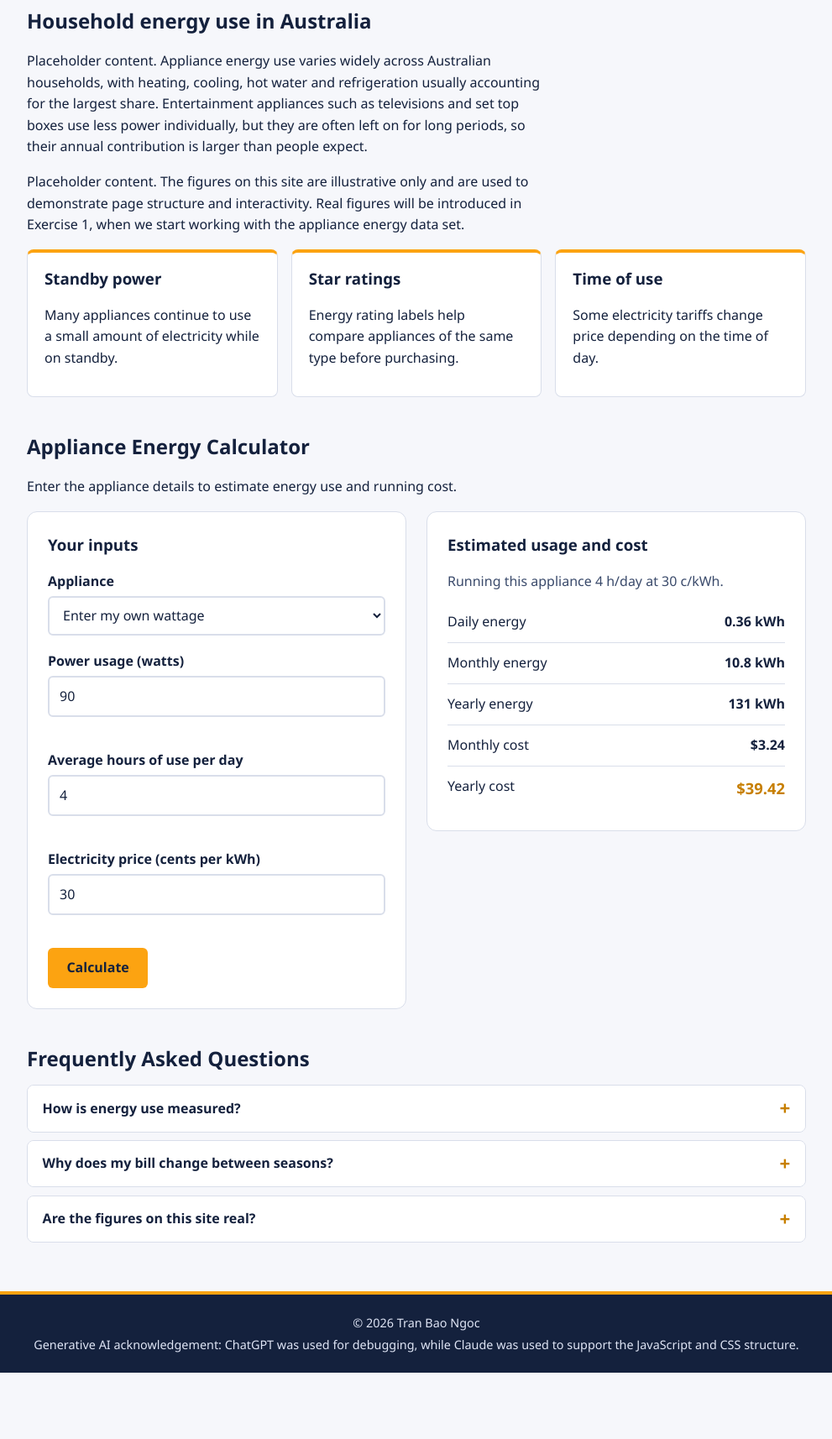
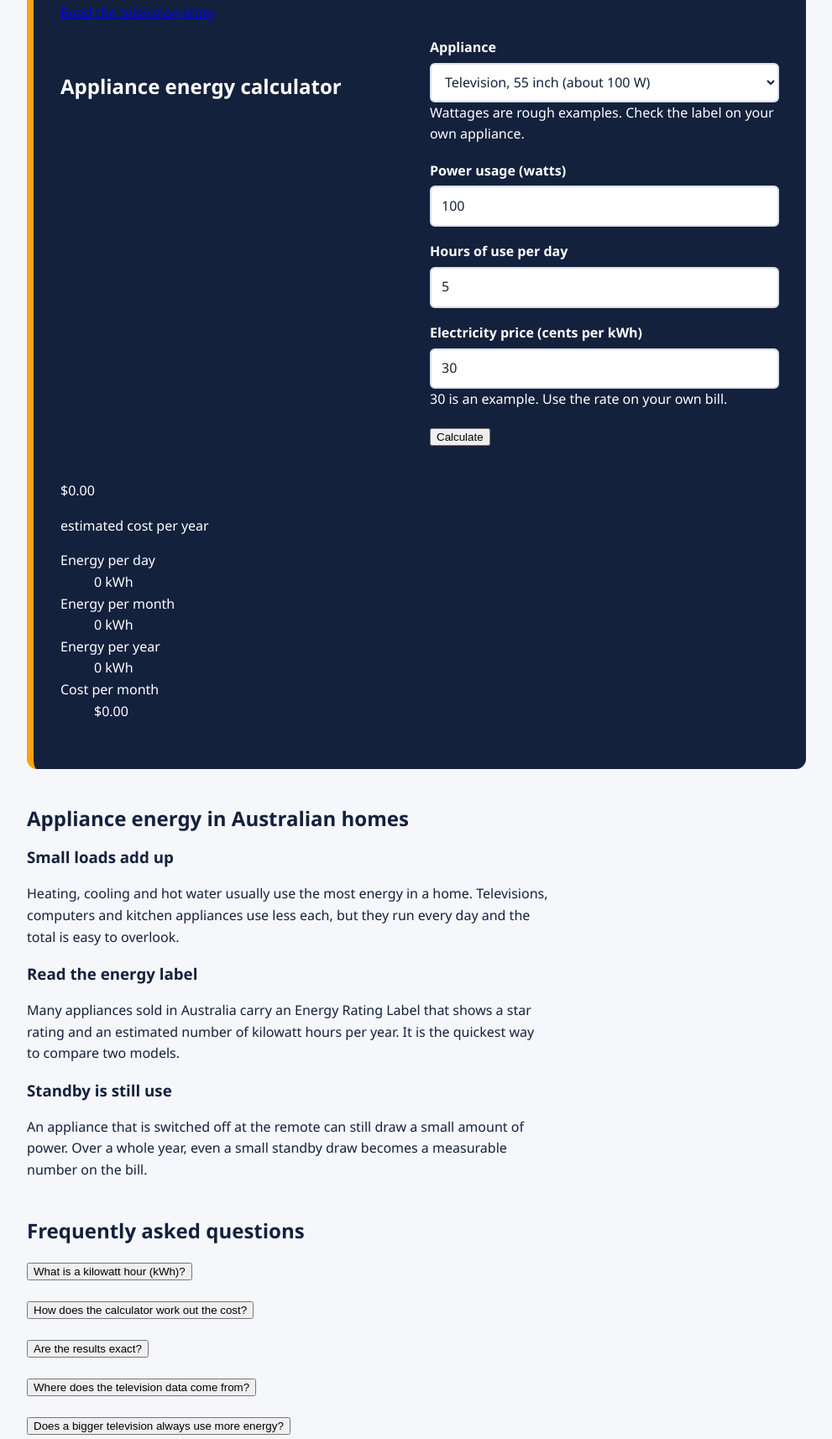
Before and after one commit to COS30045-Data-Visualisation/COS30045-Tran-Bao-Ngoc, a plain HTML site: page index.html in a window 1280 px wide. Shown: the part 363-2077 px from the top of the page at 84% size, without its empty margins (144-1135 px from the left). Before the commit the page ends 1998 px from the top, so only its background shows below. Drawn offline with Linux system fonts and the light colour scheme.

Commit message:
Update index.html

```diff
--- a/index.html
+++ b/index.html
@@ -3,237 +3,176 @@
 <head>
   <meta charset="UTF-8">
   <meta name="viewport" content="width=device-width, initial-scale=1">
-  <title>Home | Appliance Energy Consumption</title>
-
+  <title>Home | Appliance Energy Consumption Website</title>
+  <meta name="description" content="How much electricity do household appliances use in Australia, and what does it cost to run them?">
   <link rel="stylesheet" href="assets/css/style.css">
-  <script src="assets/js/main.js" defer></script>
-  <script src="assets/js/calculator.js" defer></script>
 </head>
-
 <body>
 
   <header class="site-header">
-    <nav class="nav">
-
-      <a class="nav-logo" href="index.html">
-        <img src="assets/images/PowerIcon.png" alt="Power logo">
+    <nav class="nav" aria-label="Main navigation">
+      <a class="nav__logo" href="index.html" aria-label="Appliance Energy Consumption, go to Home page">
+        <img src="assets/img/PowerIcon.png" alt="Power icon logo" width="40" height="40">
         <span>Appliance Energy</span>
       </a>
-
-      <ul class="nav-links">
-        <li><a class="active" href="index.html">Home</a></li>
+      <ul class="nav__links">
+        <li><a href="index.html" aria-current="page">Home</a></li>
         <li><a href="televisions.html">Televisions</a></li>
         <li><a href="about.html">About Us</a></li>
       </ul>
-
     </nav>
   </header>
 
+  <main>
+    <section class="hero">
+      <div class="container hero__grid">
+        <div>
+          <h1>What does your appliance cost to run?</h1>
+          <p class="lead">Every appliance in an Australian home draws power, and that power shows up on the bill. Pick an appliance, enter how long you use it, and see the energy and cost over a day, a month and a year.</p>
+          <p><a class="button" href="televisions.html">Read the television story</a></p>
+        </div>
 
-  <main>
-
-    <section class="hero">
-      <h1>What do your appliances actually cost to run?</h1>
-      <p class="lead">
-       Australian households run dozens of appliances, and very few of us know which ones drive the bill. This site collects plain explanations and a simple calculator so you can work it out for yourself.
-      </p>
-    </section>
-
-
-    <section>
-      <h2>Household energy use in Australia</h2>
-
-      <p>
-        Placeholder content. Appliance energy use varies widely across Australian households, with heating, cooling, hot water and refrigeration usually accounting for the largest share. Entertainment appliances such as televisions and set top boxes use less power individually, but they are often left on for long periods, so their annual contribution is larger than people expect.
-      </p>
-
-      <p>
-        Placeholder content. The figures on this site are illustrative only and are used to demonstrate page structure and interactivity. Real figures will be introduced in Exercise 1, when we start working with the appliance energy data set.
-      </p>
-
-      <div class="stats">
-
-        <article class="stat">
-          <h3>Standby power</h3>
-          <p>
-            Many appliances continue to use a small amount of electricity
-            while on standby.
-          </p>
-        </article>
-
-        <article class="stat">
-          <h3>Star ratings</h3>
-          <p>
-            Energy rating labels help compare appliances of the same type
-            before purchasing.
-          </p>
-        </article>
-
-        <article class="stat">
-          <h3>Time of use</h3>
-          <p>
-            Some electricity tariffs change price depending on the time
-            of day.
-          </p>
-        </article>
-
-      </div>
-    </section>
-
-
-    <section id="calculator">
-      <h2>Appliance Energy Calculator</h2>
-
-      <p>
-        Enter the appliance details to estimate energy use and running cost.
-      </p>
-
-      <div class="calculator">
-
-        <div class="panel">
-          <h3>Your inputs</h3>
+        <section class="calculator" aria-labelledby="calc-title">
+          <h2 id="calc-title">Appliance energy calculator</h2>
 
           <form id="energy-form" novalidate>
+            <div class="field">
+              <label for="appliance">Appliance</label>
+              <select id="appliance" name="appliance">
+                <option value="100" selected>Television, 55 inch (about 100 W)</option>
+                <option value="60">Laptop (about 60 W)</option>
+                <option value="150">Refrigerator (about 150 W while running)</option>
+                <option value="1500">Air conditioner, cooling (about 1,500 W)</option>
+                <option value="500">Washing machine (about 500 W)</option>
+                <option value="1100">Microwave (about 1,100 W)</option>
+                <option value="custom">My own appliance (enter watts below)</option>
+              </select>
+              <span class="field__hint">Wattages are rough examples. Check the label on your own appliance.</span>
+            </div>
 
+            <div class="calculator__row">
               <div class="field">
-              <label for="model">Appliance</label>
-              <select id="model" name="model">
-                <option value="">Enter my own wattage</option>
-                <option value="90">LED television, 55 inch (90 W)</option>
-                <option value="120">LED television, 65 inch (120 W)</option>
-                <option value="150">Refrigerator, 400 L (150 W)</option>
-                <option value="2200">Electric kettle (2200 W)</option>
-                <option value="2000">Portable heater (2000 W)</option>
-              </select>
+                <label for="watts">Power usage (watts)</label>
+                <input type="number" id="watts" name="watts" inputmode="decimal" min="1" max="10000" step="any" value="100" aria-describedby="watts-error">
+                <p class="field__error" id="watts-error"></p>
               </div>
 
               <div class="field">
-              <label for="watts">Power usage (watts)</label>
-              <input type="number" id="watts" name="watts" value="90" min="0" max="10000">
-              <span class="error-msg" id="watts-error"></span>
+                <label for="hours">Hours of use per day</label>
+                <input type="number" id="hours" name="hours" inputmode="decimal" min="0" max="24" step="any" value="5" aria-describedby="hours-error">
+                <p class="field__error" id="hours-error"></p>
               </div>
-
-            <div class="field">
-              <label for="hours">Average hours of use per day</label>
-              <input type="number" id="hours" name="hours" value="4" min="0" max="24">
-              <span class="error-msg" id="hours-error"></span>
             </div>
 
             <div class="field">
               <label for="price">Electricity price (cents per kWh)</label>
-              <input type="number" id="price" name="price" value="30" min="0" max="500">
-              <span class="error-msg" id="price-error"></span>
+              <input type="number" id="price" name="price" inputmode="decimal" min="0.01" max="200" step="any" value="30" aria-describedby="price-error">
+              <span class="field__hint">30 is an example. Use the rate on your own bill.</span>
+              <p class="field__error" id="price-error"></p>
             </div>
 
-            <button type="submit" class="btn">Calculate</button>
+            <button type="submit" class="button">Calculate</button>
+          </form>
 
-          </form>
+          <div class="readout" id="results" aria-live="polite">
+            <p class="readout__message" id="results-message" hidden></p>
+            <div id="results-values">
+              <p class="readout__headline" id="out-cost-year">$0.00</p>
+              <p class="readout__caption">estimated cost per year</p>
+              <dl class="readout__list">
+                <div><dt>Energy per day</dt><dd id="out-kwh-day">0 kWh</dd></div>
+                <div><dt>Energy per month</dt><dd id="out-kwh-month">0 kWh</dd></div>
+                <div><dt>Energy per year</dt><dd id="out-kwh-year">0 kWh</dd></div>
+                <div><dt>Cost per month</dt><dd id="out-cost-month">$0.00</dd></div>
+              </dl>
             </div>
-
-
-        <div class="panel">
-          <h3>Estimated usage and cost</h3>
-
-          <p class="results-message" id="results-message"></p>
-
-          <ul class="results-list">
-            <li>
-              <span>Daily energy</span>
-              <span class="result-value" id="res-daily">-</span>
-            </li>
-
-            <li>
-              <span>Monthly energy</span>
-              <span class="result-value" id="res-monthly">-</span>
-            </li>
-
-            <li>
-              <span>Yearly energy</span>
-              <span class="result-value" id="res-yearly">-</span>
-            </li>
-
-            <li>
-              <span>Monthly cost</span>
-              <span class="result-value" id="res-cost-monthly">-</span>
-            </li>
-
-            <li class="highlight">
-              <span>Yearly cost</span>
-              <span class="result-value" id="res-cost-yearly">-</span>
-            </li>
-          </ul>
           </div>
-
+        </section>
       </div>
     </section>
 
+    <section class="section section--tint" aria-labelledby="market-title">
+      <div class="container">
+        <h2 id="market-title">Appliance energy in Australian homes</h2>
+        <div class="notes">
+          <div>
+            <h3>Small loads add up</h3>
+            <p>Heating, cooling and hot water usually use the most energy in a home. Televisions, computers and kitchen appliances use less each, but they run every day and the total is easy to overlook.</p>
+          </div>
+          <div>
+            <h3>Read the energy label</h3>
+            <p>Many appliances sold in Australia carry an Energy Rating Label that shows a star rating and an estimated number of kilowatt hours per year. It is the quickest way to compare two models.</p>
+          </div>
+          <div>
+            <h3>Standby is still use</h3>
+            <p>An appliance that is switched off at the remote can still draw a small amount of power. Over a whole year, even a small standby draw becomes a measurable number on the bill.</p>
+          </div>
+        </div>
+      </div>
+    </section>
 
-    <section>
-      <h2>Frequently Asked Questions</h2>
-
+    <section class="section" aria-labelledby="faq-title">
+      <div class="container">
+        <h2 id="faq-title">Frequently asked questions</h2>
         <div class="faq">
 
-        <div class="faq-item">
-          <button type="button" class="faq-question"
-                  id="faq-q1"
-                  aria-expanded="false"
-                  aria-controls="faq-a1">
-            How is energy use measured?
-          </button>
-
-          <div class="faq-answer" id="faq-a1" hidden>
-            <p>
-              Electricity use is measured in kilowatt-hours (kWh).
-              One kWh is the energy used by a 1000 watt appliance
-              running for one hour.
-            </p>
+          <div class="faq__item">
+            <h3 class="faq__heading">
+              <button type="button" class="faq__button" id="faq-btn-1" aria-expanded="false" aria-controls="faq-panel-1">What is a kilowatt hour (kWh)?</button>
+            </h3>
+            <div class="faq__panel" id="faq-panel-1" role="region" aria-labelledby="faq-btn-1" hidden>
+              <p>A kilowatt hour is the unit your electricity bill uses. It is the energy used by a 1,000 watt appliance running for one hour. A 100 watt television running for ten hours uses one kWh.</p>
             </div>
           </div>
 
-
-        <div class="faq-item">
-          <button type="button" class="faq-question"
-                  id="faq-q2"
-                  aria-expanded="false"
-                  aria-controls="faq-a2">
-            Why does my bill change between seasons?
-          </button>
-
-          <div class="faq-answer" id="faq-a2" hidden>
-            <p>
-              Heating and cooling are major seasonal electricity users,
-              so bills often increase during very hot or cold months.
-            </p>
+          <div class="faq__item">
+            <h3 class="faq__heading">
+              <button type="button" class="faq__button" id="faq-btn-2" aria-expanded="false" aria-controls="faq-panel-2">How does the calculator work out the cost?</button>
+            </h3>
+            <div class="faq__panel" id="faq-panel-2" role="region" aria-labelledby="faq-btn-2" hidden>
+              <p>It multiplies watts by hours of use and divides by 1,000 to get kWh per day. It then multiplies that by 365 for a year and by your price per kWh, converted from cents to dollars.</p>
             </div>
           </div>
 
+          <div class="faq__item">
+            <h3 class="faq__heading">
+              <button type="button" class="faq__button" id="faq-btn-3" aria-expanded="false" aria-controls="faq-panel-3">Are the results exact?</button>
+            </h3>
+            <div class="faq__panel" id="faq-panel-3" role="region" aria-labelledby="faq-btn-3" hidden>
+              <p>No. They are estimates. Real appliances draw different amounts of power at different times, and electricity plans can include supply charges or different rates at different times of day.</p>
+            </div>
+          </div>
 
-        <div class="faq-item">
-          <button type="button" class="faq-question"
-                  id="faq-q3"
-                  aria-expanded="false"
-                  aria-controls="faq-a3">
-            Are the figures on this site real?
-          </button>
+          <div class="faq__item">
+            <h3 class="faq__heading">
+              <button type="button" class="faq__button" id="faq-btn-4" aria-expanded="false" aria-controls="faq-panel-4">Where does the television data come from?</button>
+            </h3>
+            <div class="faq__panel" id="faq-panel-4" role="region" aria-labelledby="faq-btn-4" hidden>
+              <p>The television story uses product data on screen size and labelled annual energy consumption. The About Us page explains how the data was prepared and what its limits are.</p>
+            </div>
+          </div>
 
-          <div class="faq-answer" id="faq-a3" hidden>
-            <p>
-              No. The figures are placeholders used to demonstrate
-              the structure and functionality of the website.
-            </p>
+          <div class="faq__item">
+            <h3 class="faq__heading">
+              <button type="button" class="faq__button" id="faq-btn-5" aria-expanded="false" aria-controls="faq-panel-5">Does a bigger television always use more energy?</button>
+            </h3>
+            <div class="faq__panel" id="faq-panel-5" role="region" aria-labelledby="faq-btn-5" hidden>
+              <p>Not always, but in the data it usually does. <a href="televisions.html">Read the television story</a> to see the pattern and how much the difference is.</p>
             </div>
           </div>
 
         </div>
+      </div>
     </section>
-
   </main>
 
-
   <footer class="site-footer">
-    <p>&copy; <span class="current-year">2026</span> Tran Bao Ngoc</p>
-    <p> Generative AI acknowledgement: ChatGPT was used for debugging, while Claude was used to support the JavaScript and CSS structure.</p>
+    <div class="container">
+      <p>&copy; <span class="js-year">2026</span> Tran Bao Ngoc</p>
+      <p class="site-footer__ai">Generative AI acknowledgement: AI tools were used to help plan and write parts of this website. See the README for details.</p>
+    </div>
   </footer>
 
+  <script src="assets/js/script.js"></script>
 </body>
 </html>
```
Lines whose indentation alone changed are shown as unchanged.
